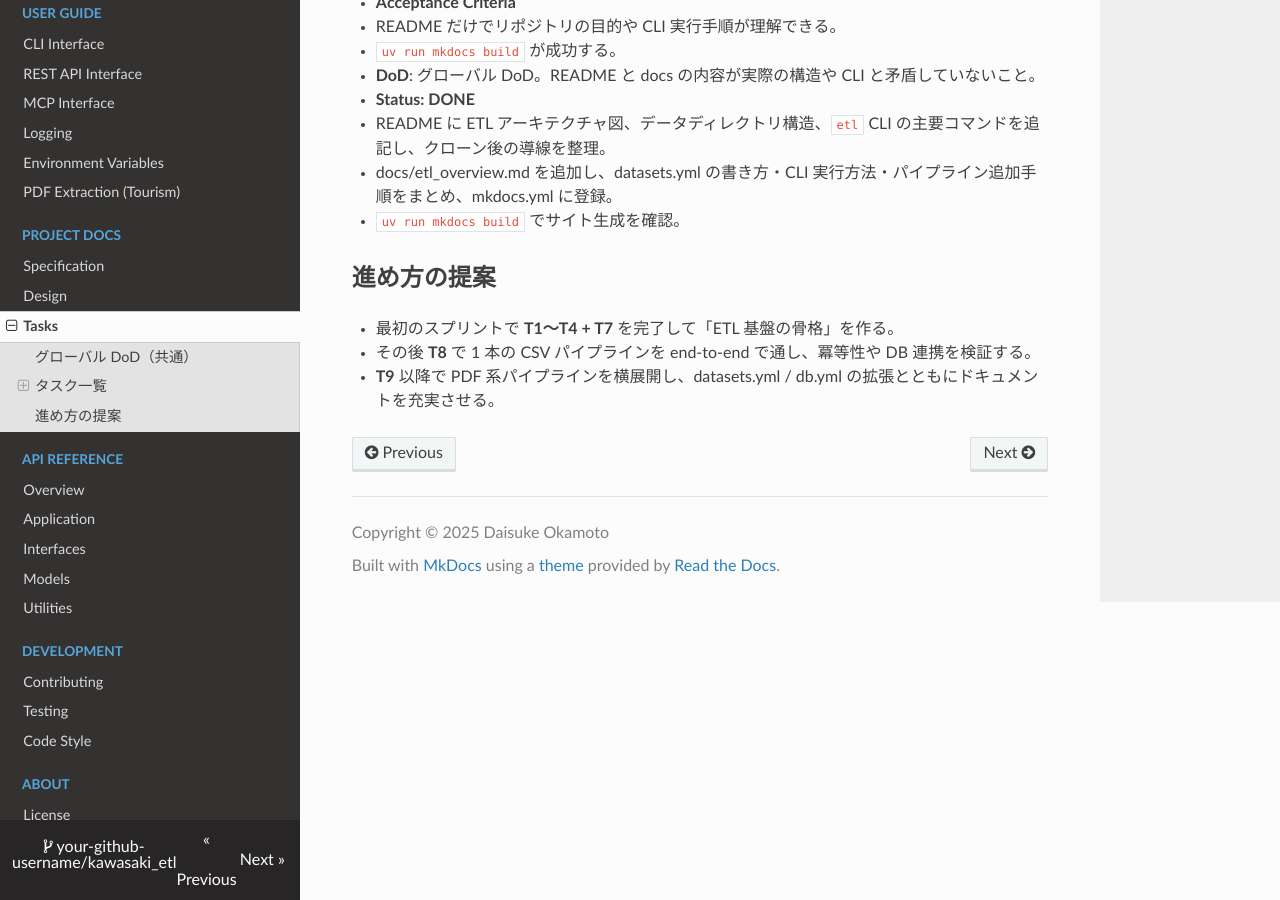
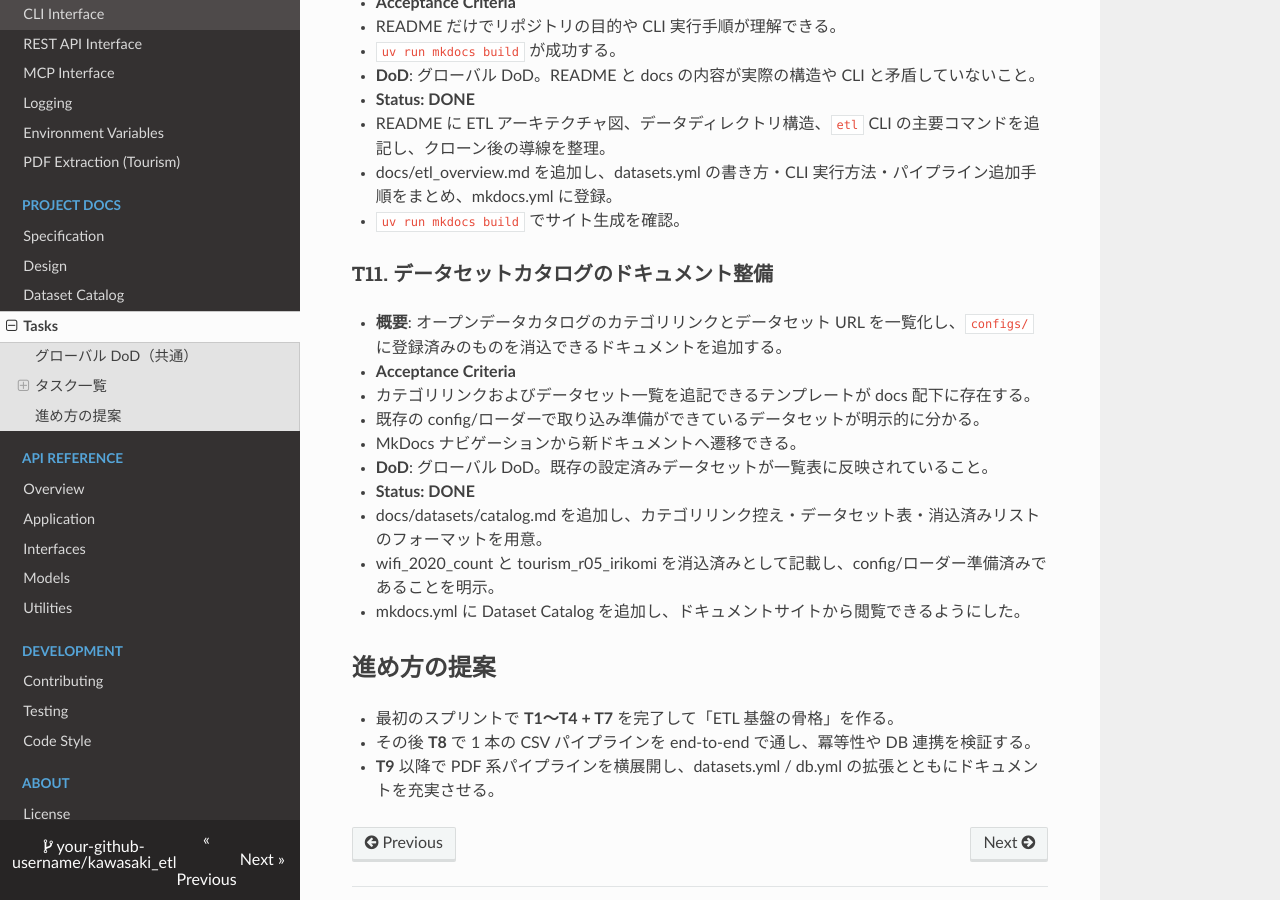
Before and after one commit to daisuke19891023/open-data-cleaning-kawasaki, an MkDocs documentation site: the page built from docs/tasks.md, in a window 1280 px wide and 900 px high, scrolled down 3567 px. Built offline with MkDocs 1.6.1, drawn with Linux system fonts in a browser that asks for light colours; nearby versions of some CDN libraries.

Commit message:
Add dataset catalog documentation

```diff
--- a/docs/tasks.md
+++ b/docs/tasks.md
@@ -104,6 +104,18 @@
   - docs/etl_overview.md を追加し、datasets.yml の書き方・CLI 実行方法・パイプライン追加手順をまとめ、mkdocs.yml に登録。
   - `uv run mkdocs build` でサイト生成を確認。
 
+### T11. データセットカタログのドキュメント整備
+- **概要**: オープンデータカタログのカテゴリリンクとデータセット URL を一覧化し、`configs/` に登録済みのものを消込できるドキュメントを追加する。
+- **Acceptance Criteria**
+  - カテゴリリンクおよびデータセット一覧を追記できるテンプレートが docs 配下に存在する。
+  - 既存の config/ローダーで取り込み準備ができているデータセットが明示的に分かる。
+  - MkDocs ナビゲーションから新ドキュメントへ遷移できる。
+- **DoD**: グローバル DoD。既存の設定済みデータセットが一覧表に反映されていること。
+- **Status: DONE**
+  - docs/datasets/catalog.md を追加し、カテゴリリンク控え・データセット表・消込済みリストのフォーマットを用意。
+  - wifi_2020_count と tourism_r05_irikomi を消込済みとして記載し、config/ローダー準備済みであることを明示。
+  - mkdocs.yml に Dataset Catalog を追加し、ドキュメントサイトから閲覧できるようにした。
+
 ## 進め方の提案
 - 最初のスプリントで **T1〜T4 + T7** を完了して「ETL 基盤の骨格」を作る。
 - その後 **T8** で 1 本の CSV パイプラインを end-to-end で通し、冪等性や DB 連携を検証する。
--- a/mkdocs.yml
+++ b/mkdocs.yml
@@ -47,6 +47,7 @@
   - Project Docs:
       - Specification: spec.md
       - Design: design.md
+      - Dataset Catalog: datasets/catalog.md
       - Tasks: tasks.md
   - API Reference:
       - Overview: api/overview.md
```
Also changed, not shown: docs/datasets/catalog.md (added, +41 -0 lines).
